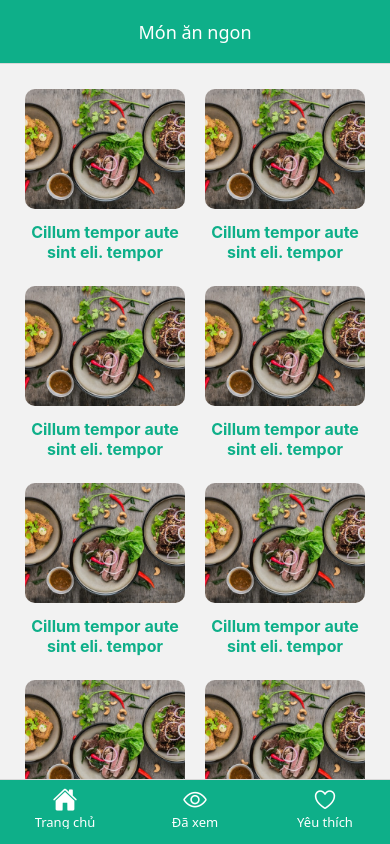
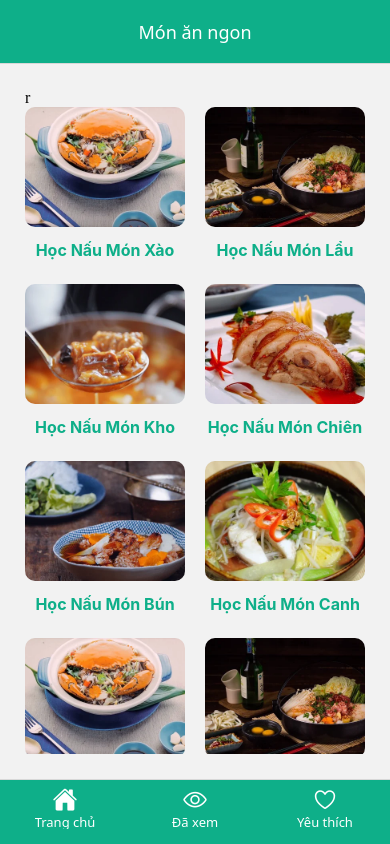
Before and after one commit to PorcoRossoDev/app-cooking, a React Native app: screen /HomeScreen in a window 390 px wide. Built offline with nearby package versions, Linux system fonts and the light colour scheme.

Commit message:
Feat: Đổ dữ liệu trang chủ và trang danh sách sản phẩm

```diff
--- a/components/Category/index.js
+++ b/components/Category/index.js
@@ -5,19 +5,20 @@ import styles from './style'
 import { COLORS } from '../../contains';
 import Icon from '../Icon';
 
-const FlatCategory = ({ navigation }) => {
+const FlatCategory = ({ title, thumb, favorite, view, onPress }) => {
   const image = require('../../assets/product.jpg')
+
   return (
     <View style={styles.item}>
-        <TouchableOpacity>
+        <TouchableOpacity onPress={onPress}>
           <View style={styles.boxImage}>
-            <Image source={image} style={styles.image} />
+            <Image source={thumb} style={styles.image} />
           </View>
-          <Text style={styles.text}>Cillum tempor aute sint eli. tempor</Text>
+          <Text style={styles.text}>{title}</Text>
         </TouchableOpacity>
         <View style={styles.action}>
-          <Icon icon={'heart-outline'} number={123} style={styles.icon} />
-          <Icon icon={'eye-outline'} number={123} style={styles.icon}/>
+          <Icon icon={'heart'} number={favorite} style={styles.icon} />
+          <Icon icon={'eye'} number={view} style={styles.icon}/>
         </View>
     </View>
   )
--- a/components/Home/index.js
+++ b/components/Home/index.js
@@ -2,13 +2,13 @@ import React from 'react'
 import { View, Text, Image, TouchableOpacity } from 'react-native'
 import styles from './style'
 
-const Category = ({ navigation }) => {
+const Category = ({ title, thumb, onPress }) => {
   const image = require('../../assets/product.jpg')
   return (
     <View style={styles.item}>
-        <TouchableOpacity>
-          <Image source={image} style={styles.image} />
-          <Text style={styles.text}>Cillum tempor aute sint eli. tempor</Text>
+        <TouchableOpacity onPress={onPress}>
+          <Image source={thumb} style={styles.image} />
+          <Text style={styles.text}>{title}</Text>
         </TouchableOpacity>
     </View>
   )
--- a/screens/Category/index.js
+++ b/screens/Category/index.js
@@ -1,29 +1,42 @@
 import React from 'react'
-import { View, Text, TouchableOpacity, ScrollView } from 'react-native'
+import { View, Text, TouchableOpacity, ScrollView, FlatList } from 'react-native'
 import { FlatCategory } from '../../components'
 import styles from './style'
+import { PRODUCTS } from '../../data'
 
-const CategoryScreen = ({ navigation }) => {
-    const goBack = () => {
-        navigation.pop()
+const CategoryScreen = ({ navigation, route }) => {
+
+    const { categoryID, categoryTitile } = route.params
+    const productData = PRODUCTS.filter(item => item.categoryId == categoryID)
+
+    const renderGridProduct = ({ item }) => {
+        return (
+            <FlatCategory
+                title = {item.title}
+                thumb = {item.thumb}
+                favorite = {item.favorite}
+                view = {item.view}
+                onPress={
+                    () => {
+                        navigation.push('ProductScreen', {
+
+                        })
+                    }
+                }
+            />
+        )
     }
-    const changeScreen = () => {
-        navigation.push('ProductScreen', {})
-    }
+
     return (
-        <ScrollView>
-            <View style={styles.container}>
-                <View style={styles.list}>
-                    <FlatCategory />
-                    <FlatCategory />
-                    <FlatCategory />
-                    <FlatCategory />
-                    <FlatCategory />
-                    <FlatCategory />
-                    <FlatCategory />
-                </View>
+        <View style={styles.container}>
+            <View style={styles.list}>
+                <FlatList
+                    data={productData}
+                    keyExtractor={item => item.id}
+                    renderItem={renderGridProduct}
+                />
             </View>
-        </ScrollView>
+        </View>
     )
 }
 
--- a/screens/Home/index.js
+++ b/screens/Home/index.js
@@ -1,24 +1,38 @@
 import React from 'react'
-import { View, Text, TouchableOpacity, ScrollView } from 'react-native'
+import { View, Text, TouchableOpacity, ScrollView, FlatList } from 'react-native'
 import { Category } from '../../components'
 import styles from './style'
+import { CATEGORIES } from '../../data'
 
 const HomeScreen = ({ navigation }) => {
+
+    const renderGirdHomeItem = ({ item }) => {
+        return (
+            <Category
+                title={item.title}
+                thumb={item.thumb}
+                onPress={() => {
+                    navigation.push('CategoryScreen', {
+                        categoryID: item.id,
+                        categoryTitile: item.title
+                    })
+                }}
+            />
+        )
+    }
+
     return (
-        <ScrollView>
-            <View style={styles.container}>
-                <View style={styles.list}>
-                    <Category />
-                    <Category />
-                    <Category />
-                    <Category />
-                    <Category />
-                    <Category />
-                    <Category />
-                    <Category />
-                </View>
+        <View style={styles.container}>
+            <View style={styles.list}>r
+                <FlatList
+                    data={CATEGORIES}
+                    keyExtractor={item => item.id}
+                    renderItem={renderGirdHomeItem}
+                    numColumns={2}
+                    columnWrapperStyle={{ justifyContent: 'space-between' }} // tạo khoảng trống giữa 2 cột
+                />
             </View>
-        </ScrollView>
+        </View>
     )
 }
 
--- a/screens/Home/style.js
+++ b/screens/Home/style.js
@@ -8,10 +8,9 @@ const styles = StyleSheet.create({
         paddingVertical: 25,
     },
     list: {
-        flexDirection: 'row',
-        flexWrap: 'wrap',
-        justifyContent: 'space-between',
-    }
+        flex: 1,
+        justifyContent: 'space-between', // tạo khoảng trống giữa 2 cột
+    },
 })
 
 export default styles
```
